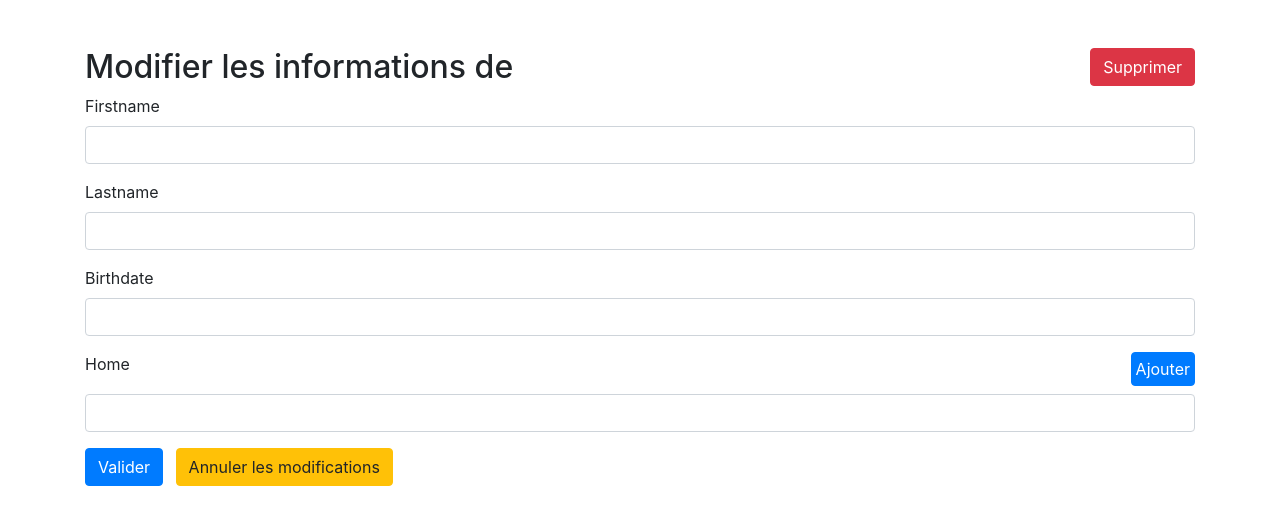
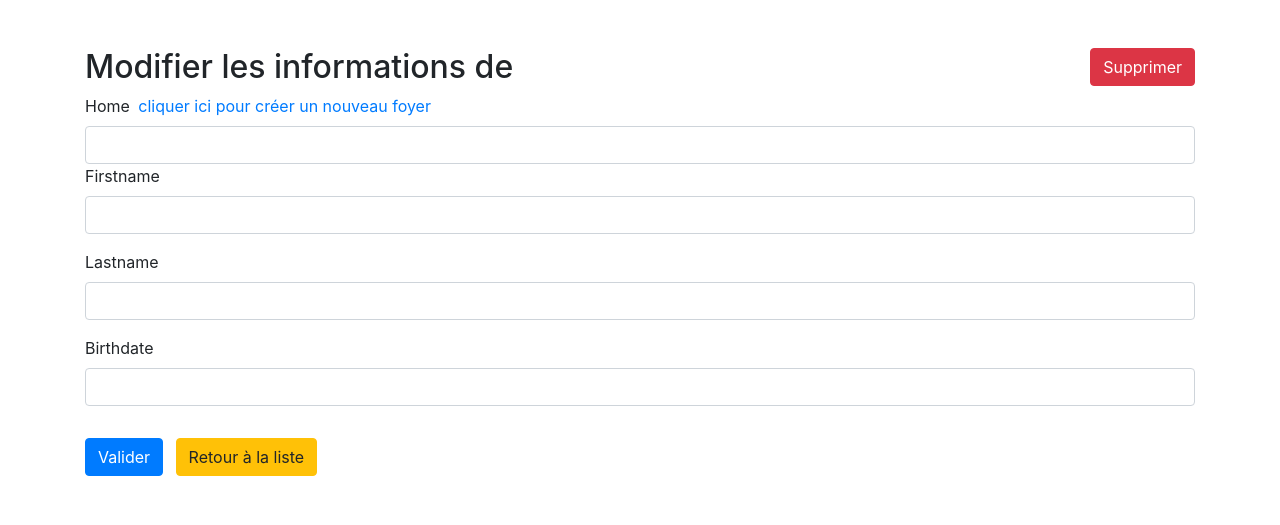
Before and after one commit to SoleneLivran/family-meteo, a Symfony app: template templates/relative/update.html.twig in a window 1280 px wide. Shown: the part 56-581 px from the top of the page. Run offline with Twig, Linux system fonts and the light colour scheme; the template is opened without the code that fills it, so the values that code supplies are empty; form fields are guessed from the names that the template uses; some libraries are stand-ins or nearby versions.

Commit message:
start by choosing home when adding or editing a relative

```diff
--- a/src/Form/RelativeType.php
+++ b/src/Form/RelativeType.php
@@ -45,7 +45,7 @@ class RelativeType extends AbstractType
             "home",
             EntityType::class,
             [
-                "label" => "Foyer",
+                "label" => "Foyer : choisir dans la liste ci-dessous, ou ",
                 "class" => Home::class,
                 "choice_label" => "name",
                 "required" => false,
--- a/templates/relative/update.html.twig
+++ b/templates/relative/update.html.twig
@@ -11,18 +11,14 @@
 </div>
 
 	{{ form_start(relativeForm) }}
+	    {{ form_label(relativeForm.home) }}
+		<a href="{{ path('home_add') }}" class="p-1 mb-2">cliquer ici pour créer un nouveau foyer</a>
+	    {{ form_widget(relativeForm.home) }}
 	    {{ form_row(relativeForm.firstname) }}
 	    {{ form_row(relativeForm.lastname) }}
 	    {{ form_row(relativeForm.birthdate) }}
-	    <div class="d-flex flex-row justify-content-between">
-	    	{{ form_label(relativeForm.home) }}
-			<div>
-				<a href="{{ path('home_add') }}" class="btn btn-primary p-1 mb-2">Ajouter</a>
-			</div>
-	    </div>
-	    {{ form_widget(relativeForm.home) }}
 	    <input type="submit" value="Valider" class="btn btn-primary mt-3 mr-2">
-		<a href="{{ path('relative_view', {'id' : relative.id})}}" class="btn btn-warning mt-3">Annuler les modifications</a>
+		<a href="{{ path('relative_list') }}" class="btn btn-warning mt-3">Retour à la liste</a>
 	{{ form_end(relativeForm) }}
 
 {% endblock %}
```
Also changed, not shown: templates/relative/add.html.twig (+3 -7 lines).
